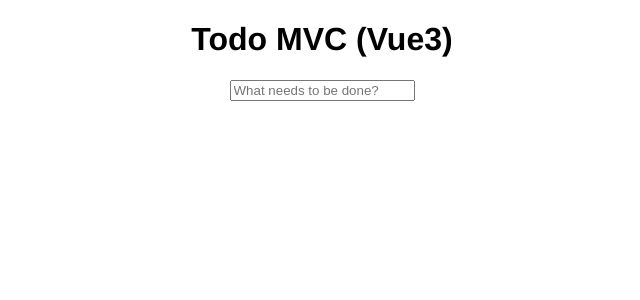
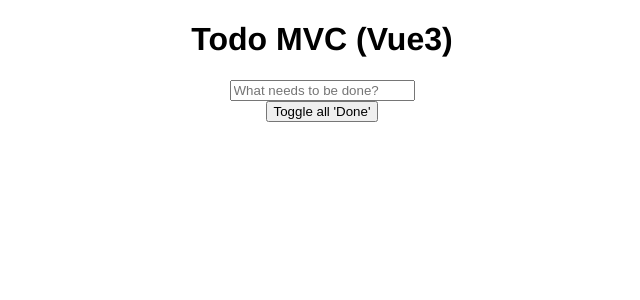
Before and after one commit to dave-burke/js-experiments, a Vue app: page / in a window 1280 px wide. Shown: the top 300 px of the page, without its empty margins (318-958 px from the left). Built offline with nearby package versions, Linux system fonts and the light colour scheme.

Commit message:
Add mark all 'done' button

```diff
--- a/src/App.vue
+++ b/src/App.vue
@@ -21,11 +21,20 @@ function handleUpdateStatus(e) {
   todos.value.find(item => item.id === e.todo.id).status = e.newStatus
 }
 
+function handleMarkAllDone() {
+  if(todos.value.every(item => item.status === 'DONE')) {
+    todos.value.forEach(item => item.status = 'ACTIVE')
+  } else {
+    todos.value.forEach(item => item.status = 'DONE')
+  }
+}
+
 </script>
 
 <template>
   <Header/>
   <TodoInput v-model="newTodo" @save="handleNewTodo"/>
+  <button @click="handleMarkAllDone">Toggle all 'Done'</button>
   <TodoList :todos="todos"
     @delete="handleDelete"
     @update-status="handleUpdateStatus"
```
Also changed, not shown: 1 other file (tests, documents, lock files or other folders).
